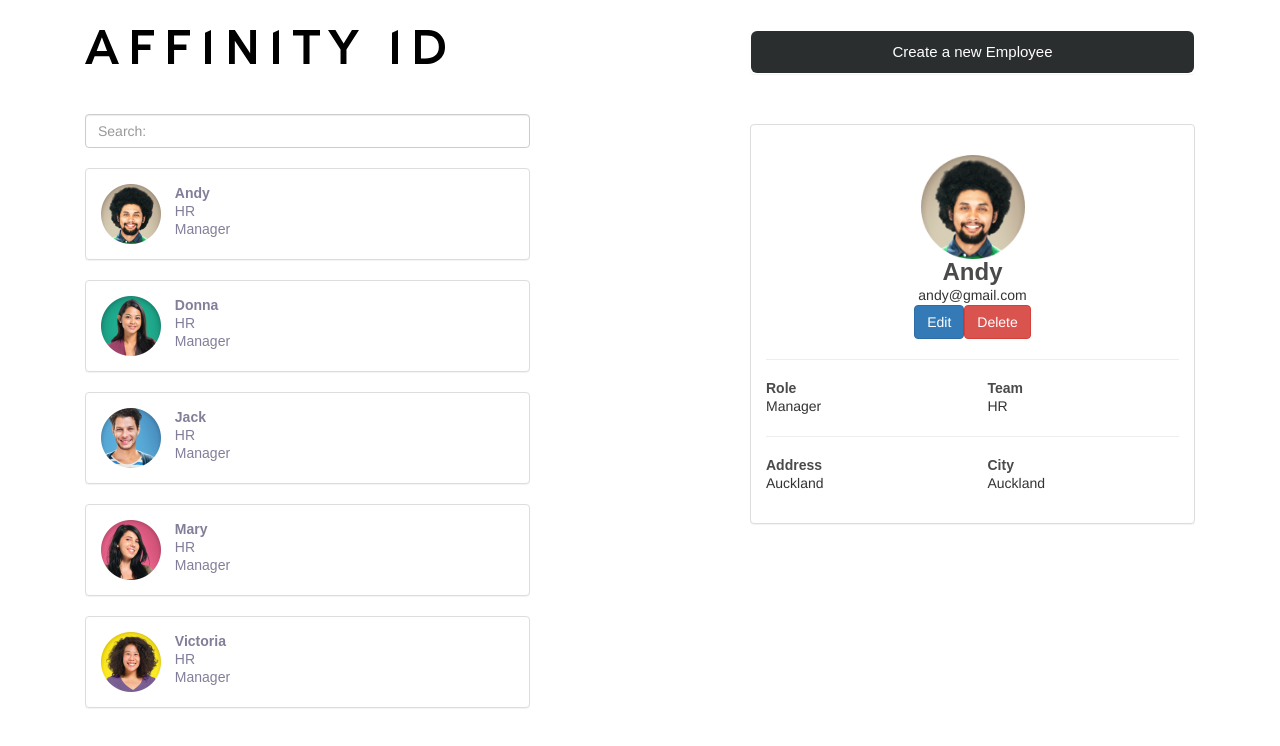
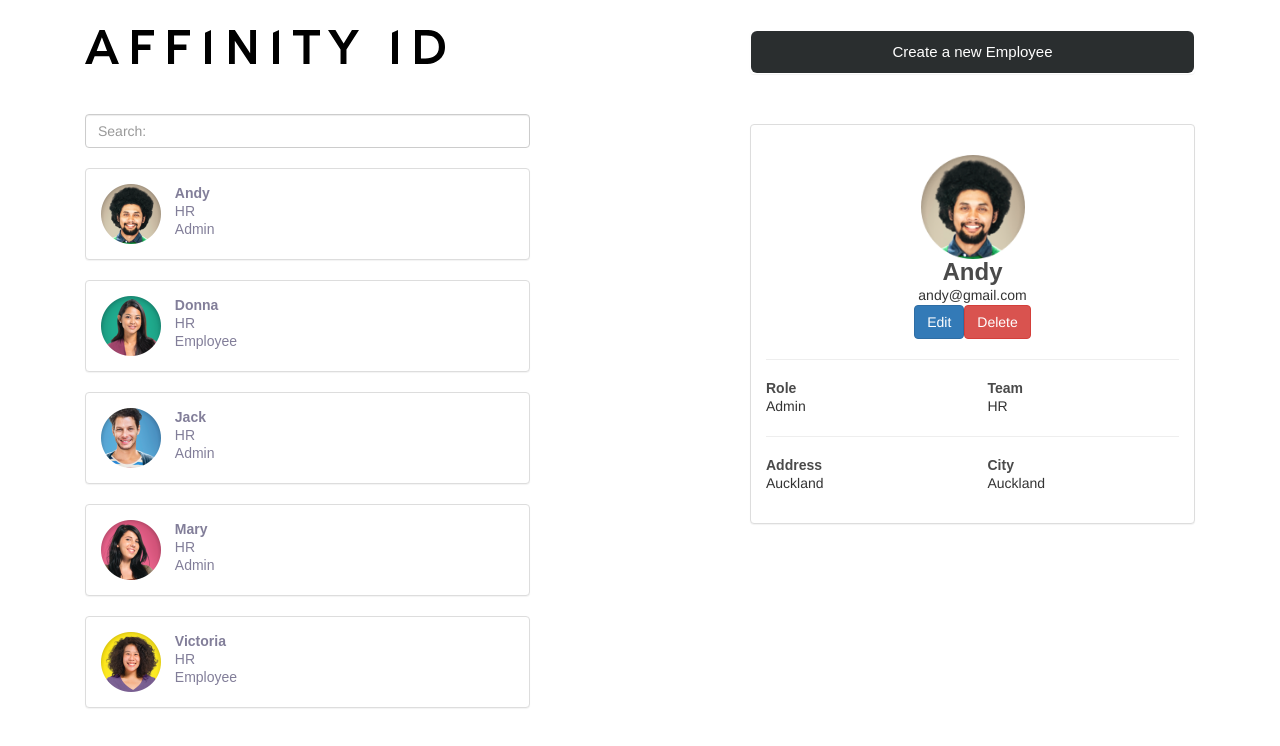
Before and after one commit to Rasika65/create-angular-App, an Angular app: page /list/1 in a window 1280 px wide. Shown: the top 746 px of the page. Built offline with nearby package versions, Linux system fonts and the light colour scheme.

Commit message:
Service dummy data changes

```diff
--- a/src/app/Employees/employee-details.component.html
+++ b/src/app/Employees/employee-details.component.html
@@ -25,12 +25,12 @@
         <div class="row">
           <div class="col-md-12 text">
             <button class="btn btn-primary" type="submit" [routerLink]="['/list',employee.id]" (click)="editEmployee()">Edit</button>
-            <span *ngIf="confirmDelete">
+            <span *ngIf="confirmDeleteFlag">
               <span>Are you sure you want to Delete?</span>
               <button class="btn btn-danger" (click)="deleteEmployee()">Yes</button>
-              <button class="btn btn-primary" (click)="confirmDelete=false">No</button>
+              <button class="btn btn-primary" (click)="confirmDeleteFlag=false">No</button>
             </span>
-            <button *ngIf="!confirmDelete" class="btn btn-danger" (click)="confirmDelete=true">Delete</button>
+            <button *ngIf="!confirmDeleteFlag" class="btn btn-danger" (click)="confirmDeleteFlag=true">Delete</button>
           </div>
         </div>
       </div>
--- a/src/app/Employees/employee.service.ts
+++ b/src/app/Employees/employee.service.ts
@@ -9,7 +9,7 @@ export class EmployeeService {
           id: 1,
           name: 'Andy',
           email: 'andy@gmail.com',
-          role: 'Manager',
+          role: 'Admin',
           team: 'HR',
           address: 'Auckland',
           photoPath: 'assets/images/andy.png'
@@ -18,7 +18,7 @@ export class EmployeeService {
           id: 2,
           name: 'Donna',
           email: 'donna@gmail.com',
-          role: 'Manager',
+          role: 'Employee',
           team: 'HR',
           address: 'Auckland',
           photoPath: 'assets/images/donna.png'
@@ -27,7 +27,7 @@ export class EmployeeService {
           id: 3,
           name: 'Jack',
           email: 'jack@gmail.com',
-          role: 'Manager',
+          role: 'Admin',
           team: 'HR',
           address: 'Auckland',
           photoPath: 'assets/images/jack.png'
@@ -36,7 +36,7 @@ export class EmployeeService {
           id: 4,
           name: 'Mary',
           email: 'mary@gmail.com',
-          role: 'Manager',
+          role: 'Admin',
           team: 'HR',
           address: 'Auckland',
           photoPath: 'assets/images/mary.png'
@@ -45,7 +45,7 @@ export class EmployeeService {
           id: 5,
           name: 'Victoria',
           email: 'victoria@gmail.com',
-          role: 'Manager',
+          role: 'Employee',
           team: 'HR',
           address: 'Auckland',
           photoPath: 'assets/images/victoria.png'
```
